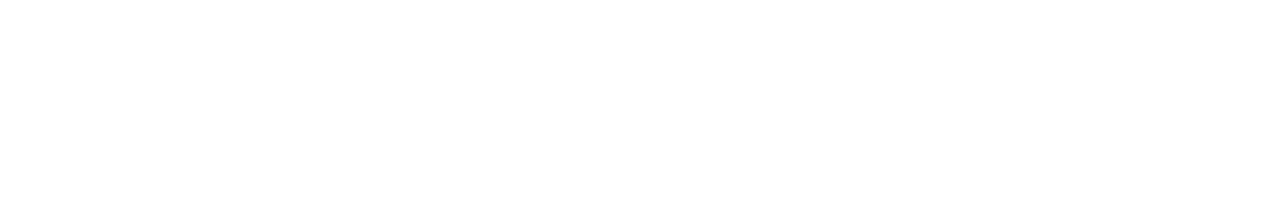
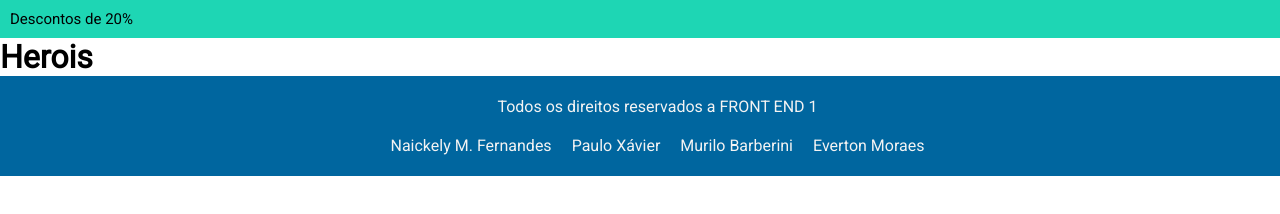
Before and after one commit to PeceXavier/Front_end_1_PC, a plain HTML site: page entregas_ativ/ativ_aula10/contato.html in a window 1280 px wide. Drawn offline with Linux system fonts and the light colour scheme.

Commit message:
ajustado rodápé

```diff
--- a/entregas_ativ/ativ_aula10/contato.html
+++ b/entregas_ativ/ativ_aula10/contato.html
@@ -0,0 +1,34 @@
+<!DOCTYPE html>
+<html lang="en">
+  <head>
+    <meta charset="UTF-8" />
+    <meta http-equiv="X-UA-Compatible" content="IE=edge" />
+    <meta name="viewport" content="width=device-width, initial-scale=1.0" />
+    <title>Contato</title>
+    <link rel="stylesheet" href="./css/contato.css" />
+  </head>
+
+  <body>
+    <div class="discont">
+      <header>
+        <nav>Descontos de 20%</nav>
+      </header>
+      <div class="title">
+        <h1>Herois</h1>
+      </div>
+    </div>
+
+    <main>
+
+    </main>
+    <footer>
+        <p>Todos os direitos reservados a FRONT END 1</p>
+      <ul>
+        <li>Naickely M. Fernandes</li>
+        <li>Paulo Xávier</li>
+        <li>Murilo Barberini</li>
+        <li>Everton Moraes</li>
+      </ul>
+    </footer>
+  </body>
+</html>
--- a/entregas_ativ/ativ_aula10/css/contato.css
+++ b/entregas_ativ/ativ_aula10/css/contato.css
@@ -0,0 +1,40 @@
+@import url("https://fonts.googleapis.com/css2?family=Roboto&display=swap");
+
+* {
+  box-sizing: border-box;
+  margin: 0;
+  padding: 0;
+}
+
+body {
+  font-family: "Roboto", Arial, Helvetica, sans-serif;
+}
+
+.discont nav {
+  display: flex;
+  height: 38px;
+  background: #1ed6b4;
+  padding-left: 10px;
+  align-items: center;
+  font-size: 15px;
+  line-height: 18px;
+}
+
+footer {
+  background-color: #00669f;
+  height: 100px;
+  display: flex;
+  align-items: center;
+  padding-left: 35px;
+  color: #f3f3f3;
+  display: flex;
+  flex-direction: column;
+  justify-content: center;
+  gap: 20px;
+}
+footer ul{
+display: flex;
+align-items: row;
+gap: 20px;
+list-style-type: none;
+}
--- a/entregas_ativ/ativ_aula10/css/style.css
+++ b/entregas_ativ/ativ_aula10/css/style.css
@@ -131,6 +131,16 @@ footer {
   align-items: center;
   padding-left: 35px;
   color: #f3f3f3;
+  display: flex;
+  flex-direction: column;
+  justify-content: center;
+  gap: 20px;
+}
+footer ul{
+display: flex;
+align-items: row;
+gap: 20px;
+list-style-type: none;
 }
 .botao_adicionar {
   background-color: #00669f;
```
Also changed, not shown: entregas_ativ/ativ_aula10/index.html (+1 -0 lines).
